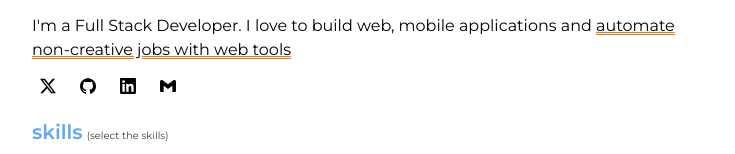
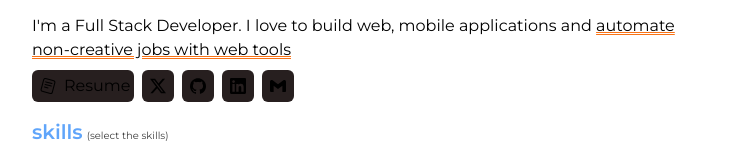
Before and after one commit to MaheshtheDev/maheshthedev.me, a Next.js app: page / in a window 1280 px wide. Shown: the part 172-326 px from the top of the page, without its empty margins (272-1007 px from the left). Built offline with nearby package versions, Linux system fonts and the light colour scheme.

Commit message:
add: resume to portfolio

```diff
--- a/components/socials.tsx
+++ b/components/socials.tsx
@@ -2,6 +2,11 @@ import React from "react";
 
 export default function Socials() {
   const socials = [
+    {
+      name: "Resume",
+      link: "https://go.mtd.wtf/resume",
+      icon: <Resume />,
+    },
     {
       name: "Twitter",
       link: "https://twitter.com/MaheshtheDev",
@@ -31,7 +36,7 @@ export default function Socials() {
         {socials.map((social, index) => (
           <a
             key={index}
-            className="flex gap-2 items-center hover:bg-[#271f1f] py-1 px-1 rounded-md w-fit transition-transform duration-300 transform hover:scale-105 hover:text-white"
+            className="flex gap-1 items-center bg-[#271f1f] py-1 px-1 rounded-md w-fit transition-transform duration-300 transform hover:scale-105 hover:text-white "
             href={social.link}
           >
             {social.icon}
@@ -39,6 +44,28 @@ export default function Socials() {
         ))}
       </div>
     </section>
+  );
+}
+
+function Resume() {
+  return (
+    <>
+      <svg
+        role="img"
+        viewBox="0 0 24 24"
+        xmlns="http://www.w3.org/2000/svg"
+        className="p-1 rounded-sm"
+        width={24}
+        height={24}
+      >
+        <title>Read.cv</title>
+        <path
+          fill="currentColor"
+          d="M20.8315 3.36707L8.66861 0.10804C6.98928 -0.34192 5.26312 0.65467 4.81314 2.334L0.94304 16.7773C0.49306 18.4568 1.48966 20.1829 3.16899 20.6328L15.3319 23.892C17.0112 24.3419 18.7373 23.3453 19.1874 21.666L23.0574 7.22254C23.5073 5.54321 22.5108 3.81705 20.8315 3.36707ZM6.33349 2.74138C6.55849 1.90171 7.42156 1.40341 8.26123 1.62841L20.4241 4.88744C21.2637 5.11242 21.762 5.9755 21.537 6.81516L17.6669 21.2586C17.4421 22.0983 16.5789 22.5966 15.7393 22.3715L3.57639 19.1125C2.73671 18.8875 2.23842 18.0245 2.4634 17.1849L6.33349 2.74138ZM8.9669 5.07654C8.54705 4.96404 8.11552 5.2132 8.00302 5.63302C7.89054 6.05285 8.13968 6.4844 8.55952 6.59689L17.6817 9.04116C18.1015 9.15366 18.5331 8.90451 18.6455 8.48468C18.7581 8.06483 18.5089 7.6333 18.0891 7.52081L8.9669 5.07654ZM6.98458 9.43392C7.09708 9.01409 7.52862 8.76493 7.94844 8.87743L17.0706 11.3217C17.4904 11.4342 17.7395 11.8657 17.6271 12.2856C17.5146 12.7054 17.0831 12.9546 16.6632 12.8421L7.54107 10.3978C7.12124 10.2853 6.87208 9.85375 6.98458 9.43392ZM6.93 12.6783C6.51017 12.5658 6.07862 12.815 5.96614 13.2348C5.85364 13.6546 6.1028 14.0861 6.52263 14.1987L11.8439 15.6246C12.2637 15.737 12.6952 15.4879 12.8077 15.0679C12.9202 14.6481 12.6711 14.2167 12.2513 14.1041L6.93 12.6783Z"
+        />
+      </svg>
+      <p>Resume</p>
+    </>
   );
 }
 
```
